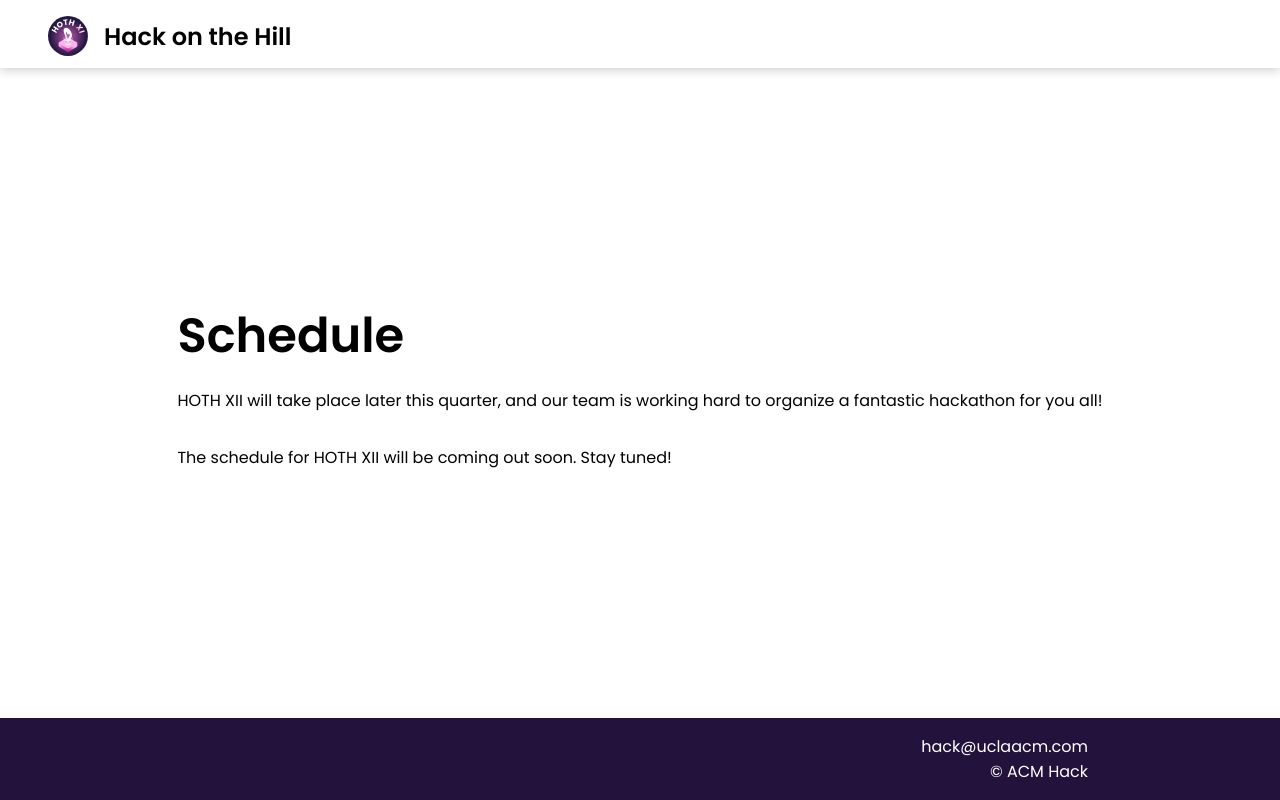
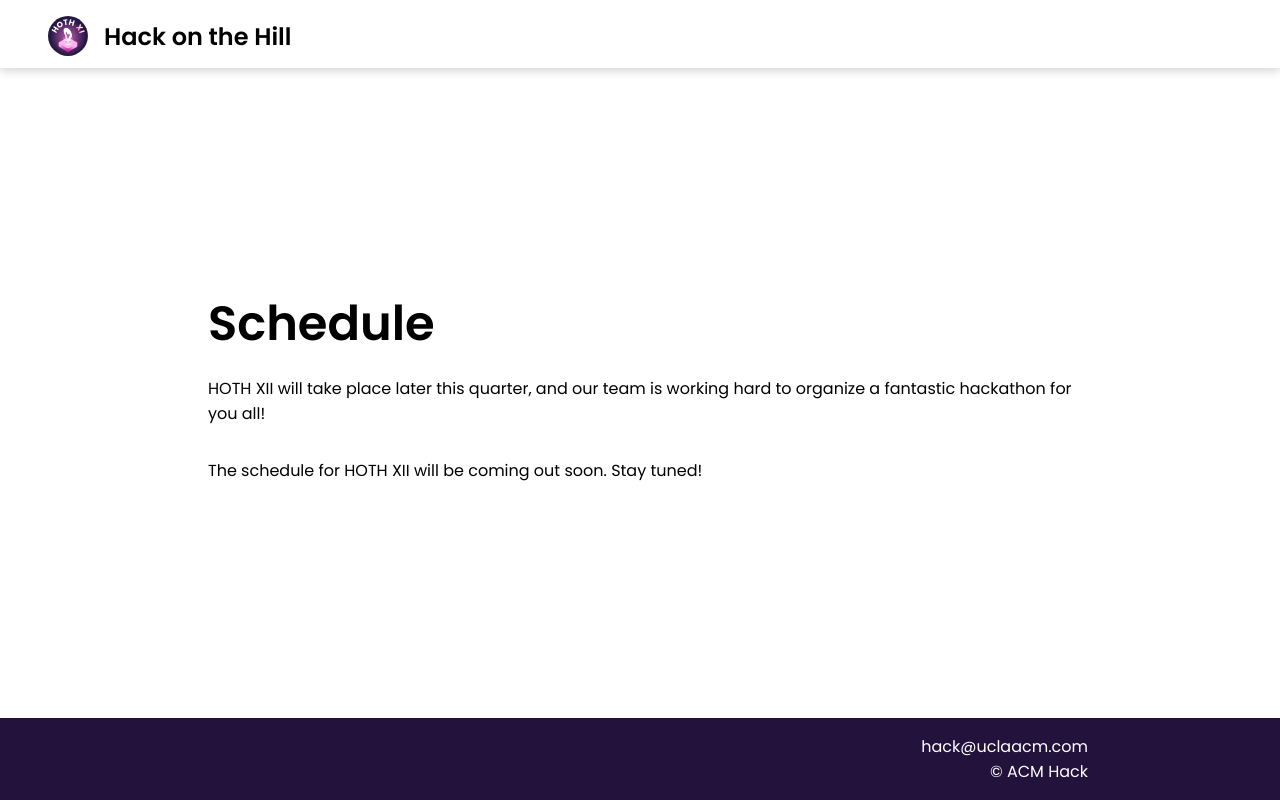
Before and after one commit to uclaacm/hoth.uclaacm.com, a React (Vite) app: page /schedule in a window 1280 px wide. Built offline with nearby package versions, Linux system fonts and the light colour scheme; some icons are missing.

Commit message:
fixed margins

```diff
--- a/src/pages/Schedule.jsx
+++ b/src/pages/Schedule.jsx
@@ -44,7 +44,7 @@ export default function Schedule() {
 			))}
 		</div>
 	) : (
-		<div>
+		<div id='announcements'>
 			<h1 className='announcements-title'>Schedule</h1>
 			<div className='announcements-container'>
 				<p>
```
